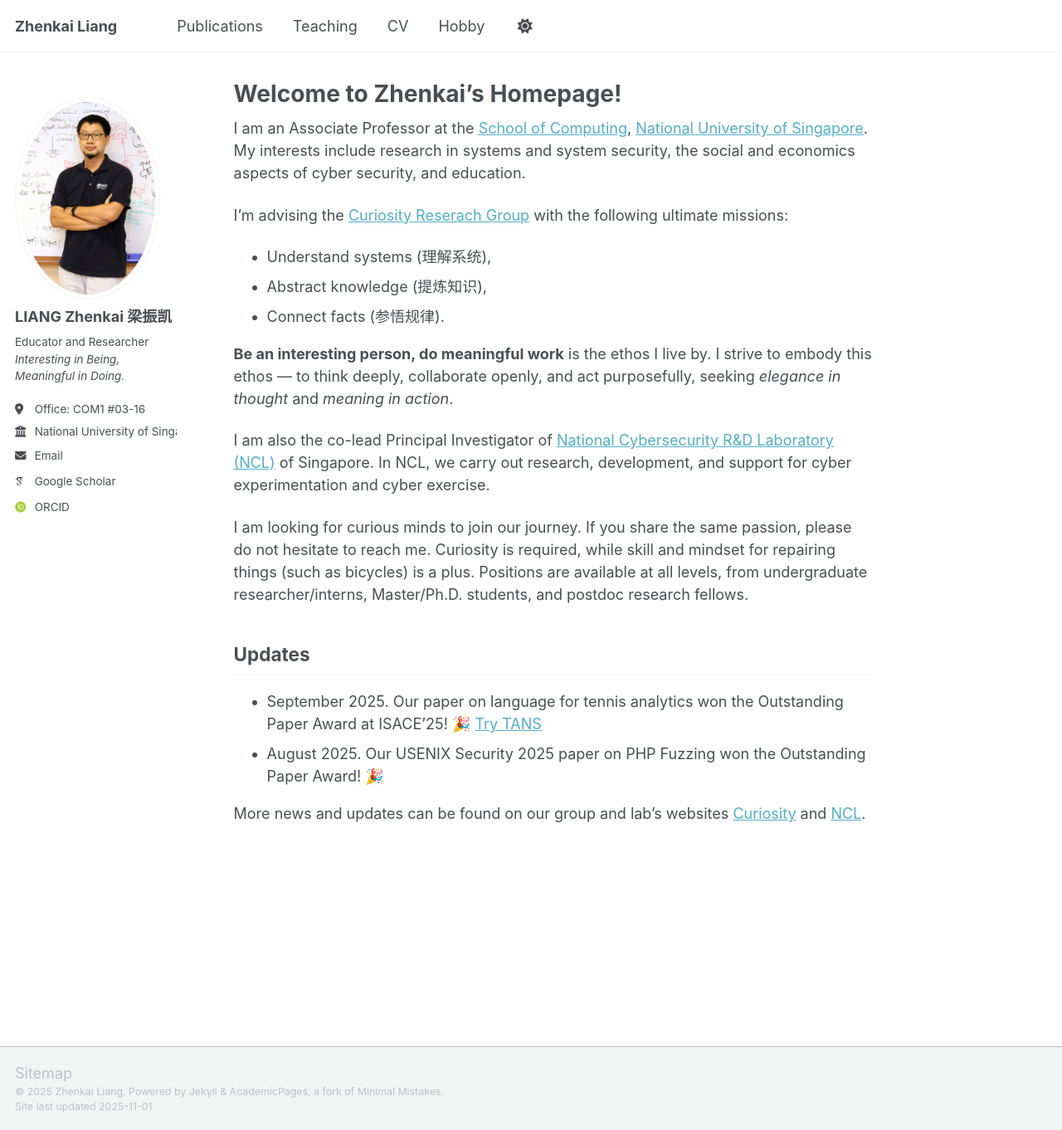
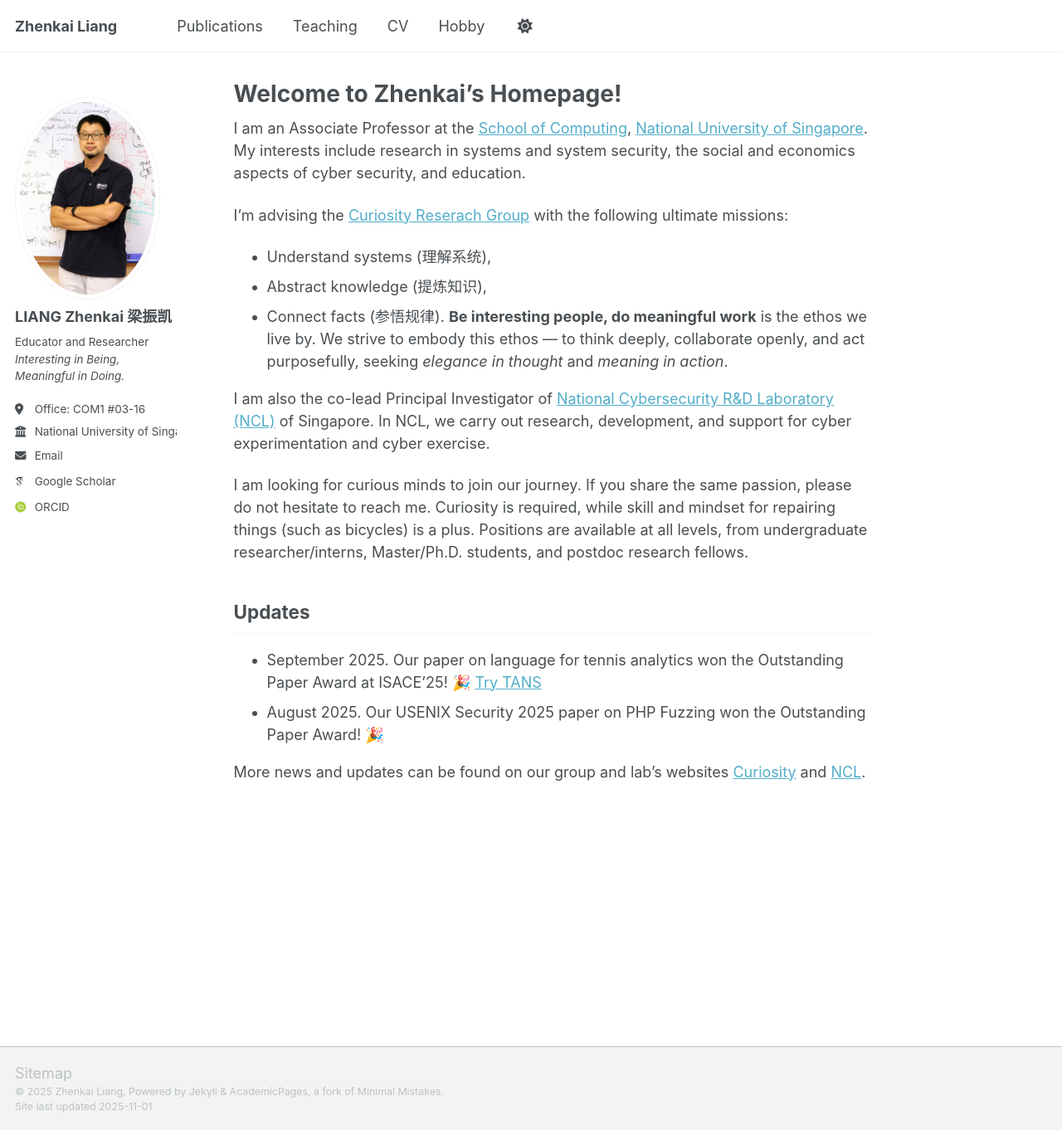
Before and after one commit to zhenkai-liang/zhenkai-liang.github.io, a Jekyll site: the page built from _pages/about.md, in a window 1280 px wide and 1362 px high. Shown: the whole window at 83% size. Built offline with Jekyll 4.4.1, drawn with Linux system fonts in a browser that asks for light colours; some web fonts are replaced; a script that is not in the unit is left out.

Commit message:
Update about.md

```diff
--- a/_pages/about.md
+++ b/_pages/about.md
@@ -13,8 +13,7 @@ I'm advising the [Curiosity Reserach Group](https://curiosity.comp.nus.edu.sg) w
 * Understand systems (理解系统),
 * Abstract knowledge (提炼知识),
 * Connect facts (参悟规律).
-
-**Be an interesting person, do meaningful work** is the ethos I live by. I strive to embody this ethos — to think deeply, collaborate openly, and act purposefully, seeking *elegance in thought* and *meaning in action*.
+**Be interesting people, do meaningful work** is the ethos we live by. We strive to embody this ethos — to think deeply, collaborate openly, and act purposefully, seeking *elegance in thought* and *meaning in action*.
 
 I am also the co-lead Principal Investigator of [National Cybersecurity R&D Laboratory (NCL)](https://ncl.sg) of Singapore. In NCL, we carry out research, development, and support for cyber experimentation and cyber exercise.
 
```
